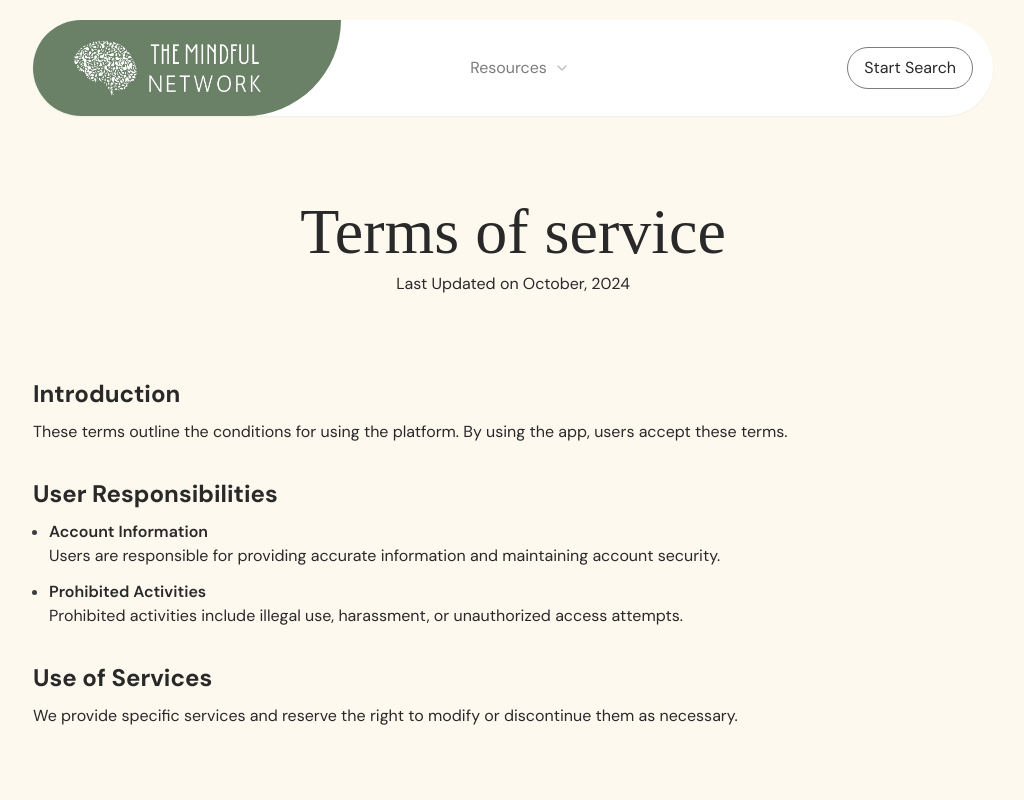
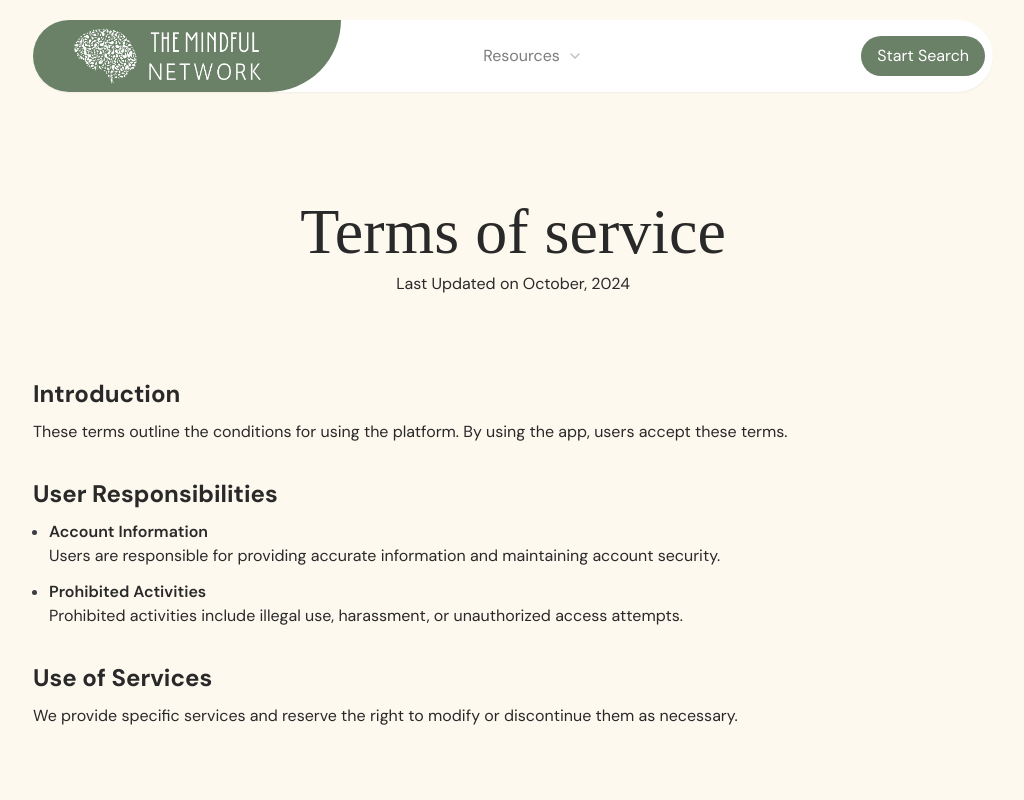
Before and after one commit to poreldeporte/mindful-network-official, a Next.js app in the folder client/: page /terms-of-service in a window 1280 px wide. Shown: the top 800 px of the page, without its empty margins (127-1151 px from the left). Built offline with nearby package versions, Linux system fonts and the light colour scheme; a web font is replaced by a local one.

Commit message:
Fix(Client): Fixing styles from getInTouch psychologist component & Hero & Blog mobile images

```diff
--- a/client/src/app/layout.tsx
+++ b/client/src/app/layout.tsx
@@ -1,5 +1,6 @@
 import type { Metadata } from "next";
 import { Antic_Didone, DM_Sans } from "next/font/google";
+import { Viewport } from "next";
 import "./globals.css";
 
 const anticDidone = Antic_Didone({
@@ -67,7 +68,6 @@ export const metadata: Metadata = {
 			},
 		],
 	},
-	viewport: "width=device-width, initial-scale=1",
 	robots: "index, follow",
 };
 
--- a/client/src/components/shared/Topbar.tsx
+++ b/client/src/components/shared/Topbar.tsx
@@ -38,7 +38,7 @@ export function Topbar() {
 			<div className="flex items-center justify-between">
 				<Link
 					href={"/"}
-					className="flex content-center space-x-3 items-center py-5 pl-10 pr-20 bg-green-500 hover:bg-green-600 transition-colors rounded-ee-full"
+					className="flex content-center space-x-3 items-center py-2 pl-10 pr-20 bg-green-500 hover:bg-green-600 transition-colors rounded-ee-full"
 				>
 					<Image
 						alt="Mindful Logo"
@@ -74,11 +74,11 @@ export function Topbar() {
 					{/* <Link href="">Blog</Link> */}
 				</nav>
 
-				<div className="p-5">
+				<div className="p-2">
 					<Button
 						variant="small"
-						className="py-2 rounded-full px-4 bg-none"
-						form="secondary"
+						className="py-2 rounded-full px-4 bg-green-500 hover:bg-green-600"
+						form="primary"
 					>
 						<Link href={"/search"}>Start Search</Link>
 					</Button>
--- a/client/src/routes/blog/components/hero/index.tsx
+++ b/client/src/routes/blog/components/hero/index.tsx
@@ -19,7 +19,7 @@ export const Hero = ({ post }: SectionProps) => {
 			</div>
 
 			<div
-				className="bg-center bg-cover blurred-overlay"
+				className="relative w-full h-full bg-center bg-cover blurred-overlay"
 				style={{ backgroundImage: `url(${post.featuredImage})` }}
 				aria-hidden="true"
 			>
@@ -28,7 +28,7 @@ export const Hero = ({ post }: SectionProps) => {
 					src={post.featuredImage}
 					width={1024}
 					height={1024}
-					className="w-full h-screen object-contain object-top"
+					className="w-full lg:h-screen lg:object-contain object-top"
 					priority
 				/>
 			</div>
--- a/client/src/routes/homepage/components/hero/index.tsx
+++ b/client/src/routes/homepage/components/hero/index.tsx
@@ -4,7 +4,7 @@ import Link from "next/link";
 export const Hero = () => {
 	return (
 		<section
-			className="page-width h-[60vh] lg:h-[90vh] xs:mt-10 flex lg:items-center lg:text-center justify-center flex-col"
+			className="page-width lg:mx-auto lg:w-2/3 h-[60vh] lg:h-[90vh] xs:mt-10 flex lg:items-center lg:text-center justify-center flex-col"
 			role="region"
 			aria-labelledby="hero-heading"
 		>
--- a/client/src/routes/psychologists/components/getInTouch/index.tsx
+++ b/client/src/routes/psychologists/components/getInTouch/index.tsx
@@ -16,7 +16,7 @@ export function GetInTouch({ name }: PsychologistModel) {
 		>
 			<div className="mb-10 lg:w-1/2">
 				<Typography
-					className=""
+					className="font-dmSans"
 					color="black"
 					variant="title"
 					as="h2"
@@ -25,7 +25,7 @@ export function GetInTouch({ name }: PsychologistModel) {
 					Get in touch with <span className="block" />
 					<span
 						style={{ textTransform: "capitalize" }}
-						className="text-orange-600"
+						className="text-green-500 font-antic"
 					>
 						{name.toLowerCase()}
 					</span>
```
